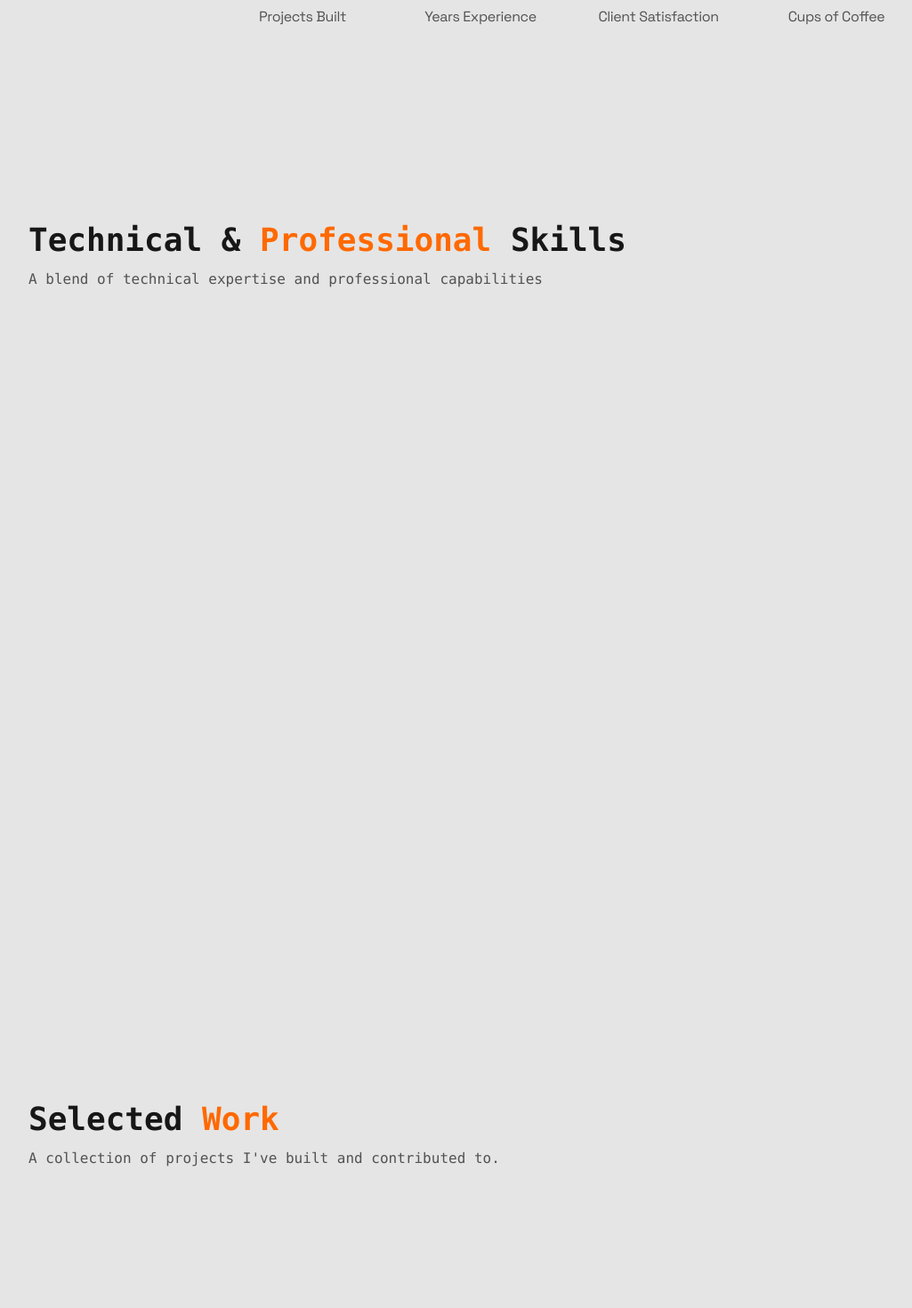
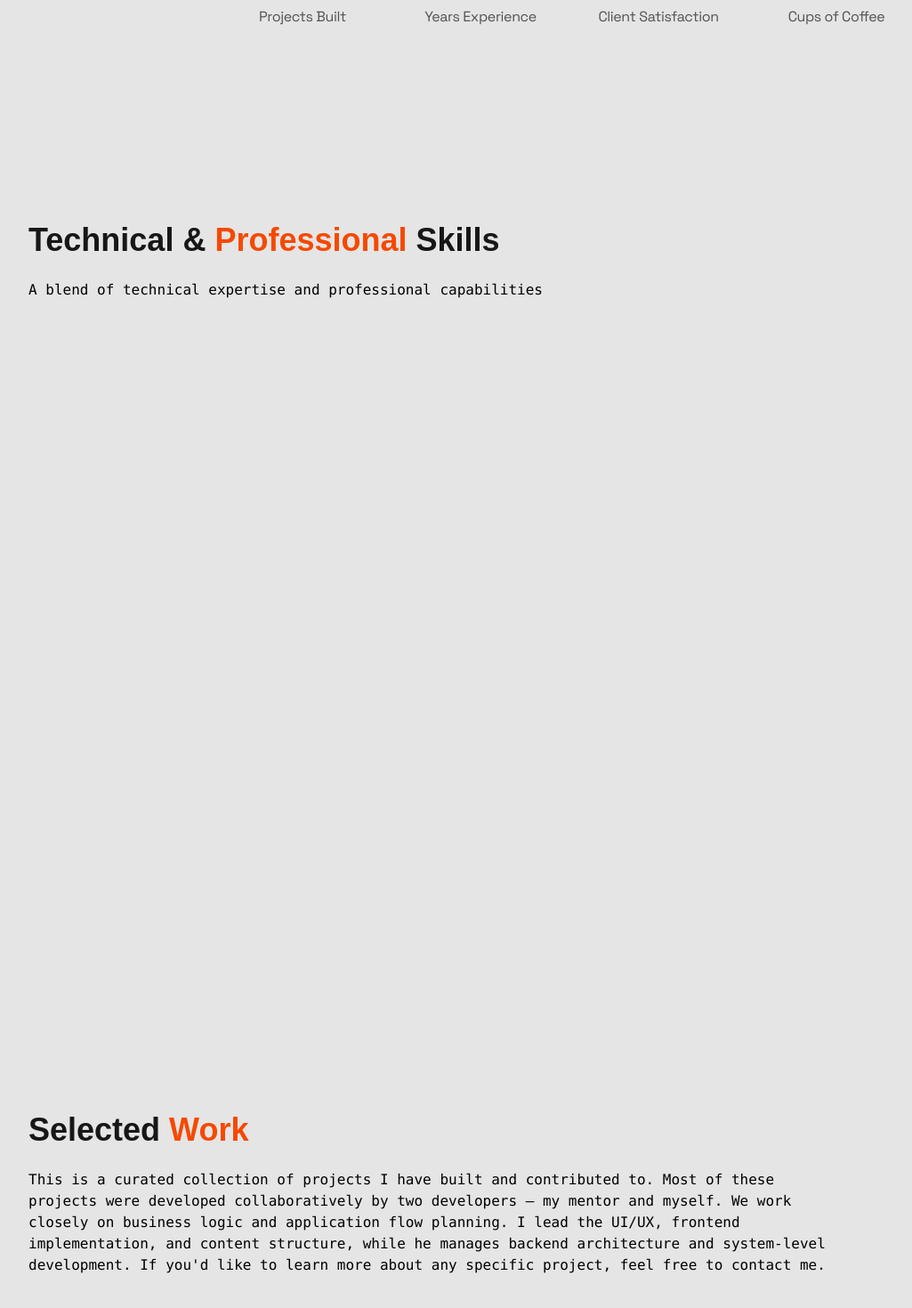
Before and after one commit to lakyar/Lakyar, a React (Vite) app: page / in a window 1280 px wide. Shown: the part 630-2100 px from the top of the page at 89% size, without its empty margins (0-1025 px from the left). Built offline with nearby package versions, Linux system fonts and the light colour scheme; a web font is replaced by a local one.

Commit message:
fix some ui issues

```diff
--- a/src/components/Loading.jsx
+++ b/src/components/Loading.jsx
@@ -3,7 +3,7 @@ import { ScaleLoader } from "react-spinners";
 
 const Loading = () => {
   return (
-    <div className="flex min-h-screen items-center justify-center bg-transparent">
+    <div className="relative z-50 flex min-h-[inherit] items-center justify-center">
       <div className="text-center">
         <ScaleLoader color="#f54900" height={35} width={4} />
 
--- a/src/components/PageTransition.jsx
+++ /dev/null
@@ -1,17 +0,0 @@
-import { motion } from "framer-motion";
-
-const PageTransition = ({ children }) => {
-  return (
-    <motion.div
-      initial={{ opacity: 0 }}
-      animate={{ opacity: 1 }}
-      exit={{ opacity: 0 }}
-      transition={{ duration: 0.2 }}
-      className="h-full"
-    >
-      {children}
-    </motion.div>
-  );
-};
-
-export default PageTransition;
--- a/src/layouts/RootLayout.jsx
+++ b/src/layouts/RootLayout.jsx
@@ -1,20 +1,20 @@
 // layouts/RootLayout.jsx
-import React from "react";
+import React, { Suspense } from "react";
 import { Outlet } from "react-router-dom";
 import Navbar from "../components/Navbar";
+import Loading from "../components/Loading";
 import Footer from "../components/Footer";
-import PageTransition from "../components/PageTransition";
 
 const RootLayout = () => {
   return (
-    <div className="flex min-h-screen flex-col backdrop-blur-none">
-      <Navbar />
-      <main className="flex-1">
-        <PageTransition>
+    <div className="grid min-h-dvh grid-rows-[auto_1fr_auto]">
+      <main className="min-h-screen flex-1">
+        <Navbar />
+        <Suspense fallback={<Loading />}>
           <Outlet />
-        </PageTransition>
+          <Footer />
+        </Suspense>
       </main>
-      <Footer />
     </div>
   );
 };
--- a/src/sections/Contact.jsx
+++ b/src/sections/Contact.jsx
@@ -111,13 +111,13 @@ const Contact = () => {
     >
       <div className="relative z-10 mx-auto max-w-7xl px-4 sm:px-6 lg:px-8">
         <div className="mb-16 text-start">
-          <h2 className="font-heading text-3xl font-bold tracking-tight text-neutral-900 sm:text-4xl md:text-5xl xl:text-6xl dark:text-white">
+          <h2 className="font-heading text-3xl font-bold text-neutral-900 sm:text-4xl dark:text-white">
             Ready to{" "}
             <span className="bg-linear-to-r from-orange-500 to-amber-500 bg-clip-text text-transparent">
               Collaborate?
             </span>
           </h2>
-          <p className="mt-4 max-w-2xl tracking-tight sm:text-base sm:tracking-normal md:mt-6 md:text-lg xl:max-w-4xl xl:text-xl dark:text-neutral-300">
+          <p className="mt-4 max-w-2xl text-[13px] tracking-tight sm:text-sm sm:tracking-normal md:mt-6 lg:text-base xl:max-w-4xl dark:text-neutral-300">
             Have a project in mind? Let's discuss how we can bring your ideas to
             life with{" "}
             <span className="font-semibold text-[#50a5b8] dark:text-[#77c1d2]">
@@ -132,7 +132,7 @@ const Contact = () => {
         <div className="grid items-start gap-8 md:grid-cols-2">
           <div
             ref={formRef}
-            className="relative rounded-2xl border border-neutral-200 p-3 shadow-xl backdrop-blur-sm md:p-8 lg:p-6 dark:border-neutral-800"
+            className="relative rounded-2xl border border-neutral-200 p-3 shadow-xl md:p-6 dark:border-neutral-800"
           >
             <h3 className="font-heading mb-6 text-2xl font-bold text-neutral-900 dark:text-white">
               Send a Message
@@ -271,16 +271,16 @@ const Contact = () => {
             </form>
           </div>
 
-          <div className="rounded-2xl border border-neutral-200 p-3 shadow-xl backdrop-blur-sm md:p-8 lg:p-6 dark:border-neutral-800">
+          <div className="rounded-2xl border border-neutral-200 p-3 shadow-xl md:p-6 dark:border-neutral-800">
             <h3 className="font-heading mb-6 text-2xl font-bold text-neutral-900 dark:text-white">
               Direct Contact
             </h3>
-            <div className="space-y-4">
+            <div className="space-y-2 md:space-y-4">
               {contactMethods.map((method, index) => (
                 <a
                   href={method.url}
                   key={index}
-                  className="group hover:bg-primary/5 flex cursor-pointer items-center justify-between rounded-xl p-4 transition-all duration-300"
+                  className="group hover:bg-primary/5 flex cursor-pointer items-center justify-between rounded-xl p-2 transition-all duration-300"
                 >
                   <div className="flex items-center gap-4">
                     <div className={`rounded-lg p-1.5 ${method.color}`}>
@@ -290,7 +290,7 @@ const Contact = () => {
                       <div className="font-medium text-neutral-900 dark:text-white">
                         {method.platform}
                       </div>
-                      <div className="text-sm text-neutral-600 duration-300 group-hover:tracking-widest dark:text-neutral-400">
+                      <div className="text-sm text-neutral-600 transition-all duration-300! group-hover:tracking-widest dark:text-neutral-400">
                         {method.value}
                       </div>
                     </div>
--- a/src/sections/Projects.jsx
+++ b/src/sections/Projects.jsx
@@ -56,11 +56,19 @@ const Projects = () => {
     >
       <div className="mx-auto max-w-7xl">
         <div className="mb-12 text-left">
-          <h2 className="text-3xl font-bold text-neutral-900 sm:text-4xl dark:text-white">
-            Selected <span className="text-orange-500">Work</span>
+          <h2 className="font-heading text-3xl font-bold text-neutral-900 sm:text-4xl dark:text-white">
+            Selected{" "}
+            <span className="text-primary dark:text-primary-dark">Work</span>
           </h2>
-          <p className="mt-3 max-w-2xl text-neutral-600 dark:text-neutral-400">
-            A collection of projects I've built and contributed to.
+          <p className="mt-4 max-w-2xl text-[13px] tracking-tight sm:text-sm sm:tracking-normal md:mt-6 lg:text-base xl:max-w-4xl dark:text-neutral-300">
+            This is a curated collection of projects I have built and
+            contributed to. Most of these projects were developed
+            collaboratively by two developers — my mentor and myself. We work
+            closely on business logic and application flow planning. I lead the
+            UI/UX, frontend implementation, and content structure, while he
+            manages backend architecture and system-level development. If you'd
+            like to learn more about any specific project, feel free to contact
+            me.
           </p>
         </div>
 
--- a/src/sections/Skills.jsx
+++ b/src/sections/Skills.jsx
@@ -1,30 +1,13 @@
 import React, { useRef } from "react";
 import {
   FaReact,
-  FaFigma,
-  FaSitemap,
-  FaUsers,
-  FaComments,
-  FaRocket,
-  FaCode,
   FaPaintBrush,
   FaProjectDiagram,
   FaGlobeAsia,
   FaHandshake,
   FaBookOpen,
-  FaDumbbell,
-  FaMoneyBill,
 } from "react-icons/fa";
-import {
-  SiTailwindcss,
-  SiVite,
-  SiJavascript,
-  SiTypescript,
-  SiRedux,
-  SiAxios,
-  SiFramer,
-  SiNodedotjs,
-} from "react-icons/si";
+
 import { useGSAP } from "@gsap/react";
 import gsap from "gsap";
 import { ScrollTrigger } from "gsap/ScrollTrigger";
@@ -124,7 +107,7 @@ const Skills = () => {
               start: "top 90%",
               end: "top 40%",
               scrub: true,
-              toggleActions: "play none none reverse",
+              // toggleActions: "play none none reverse",
             },
           },
         );
@@ -144,11 +127,14 @@ const Skills = () => {
       <div className="mx-auto max-w-7xl">
         {/* Header */}
         <div className="mb-12 text-left">
-          <h2 className="text-3xl font-bold text-neutral-900 sm:text-4xl dark:text-white">
-            Technical & <span className="text-orange-500">Professional</span>{" "}
+          <h2 className="font-heading text-3xl font-bold text-neutral-900 sm:text-4xl dark:text-white">
+            Technical &{" "}
+            <span className="text-primary dark:text-primary-dark">
+              Professional
+            </span>{" "}
             Skills
           </h2>
-          <p className="mt-3 max-w-2xl text-neutral-600 dark:text-neutral-400">
+          <p className="mt-4 max-w-2xl text-[13px] tracking-tight sm:text-sm sm:tracking-normal md:mt-6 lg:text-base xl:max-w-4xl dark:text-neutral-300">
             A blend of technical expertise and professional capabilities
           </p>
         </div>
@@ -159,9 +145,9 @@ const Skills = () => {
             <div
               key={skill.id}
               ref={(el) => (cardsRef.current[index] = el)}
-              className="group border-primary/50 dark:border-primary-dark rounded-xl border p-6 shadow-sm transition-all duration-300 hover:-translate-y-1 hover:shadow-md"
+              className="group border-primary/50 dark:border-primary-dark rounded-xl border p-3 shadow-sm hover:shadow-md md:p-6"
             >
-              <div className="mb-4 flex items-start justify-between">
+              <div className="mb-2 flex items-start justify-between md:mb-4">
                 <div className="flex items-center gap-3">
                   <div className="relative rounded-lg bg-neutral-100/50 p-2.5 dark:bg-neutral-800/50">
                     <div className="flex h-full w-full items-center justify-center">
@@ -171,20 +157,18 @@ const Skills = () => {
                       {skill.icon}
                     </div>
                   </div>
-                  <h3 className="text-lg font-semibold text-neutral-900 dark:text-white">
+                  <h3 className="text-base font-semibold text-neutral-900 md:text-lg dark:text-white">
                     {skill.title}
                   </h3>
                 </div>
               </div>
 
-              <p className="mb-4 text-sm text-neutral-600 dark:text-neutral-400">
-                {skill.description}
-              </p>
+              <p className="mb-2 text-sm md:mb-4">{skill.description}</p>
 
-              <ul className="mb-5 space-y-2">
+              <ul className="mb-5 space-y-1 sm:space-y-2">
                 {skill.bullets.map((bullet, i) => (
                   <li key={i} className="flex items-start gap-2 text-sm">
-                    <span className="mt-1.5 h-1 w-1 shrink-0 rounded-full bg-orange-500"></span>
+                    <span className="bg-primary dark:bg-primary-dark mt-1.5 h-1 w-1 shrink-0 rounded-full"></span>
                     <span className="text-neutral-700 dark:text-neutral-300">
                       {bullet}
                     </span>
```
Also changed, not shown: src/components/Footer.jsx (+25 -16 lines), src/pages/ProjectDetail.jsx (+37 -28 lines).
